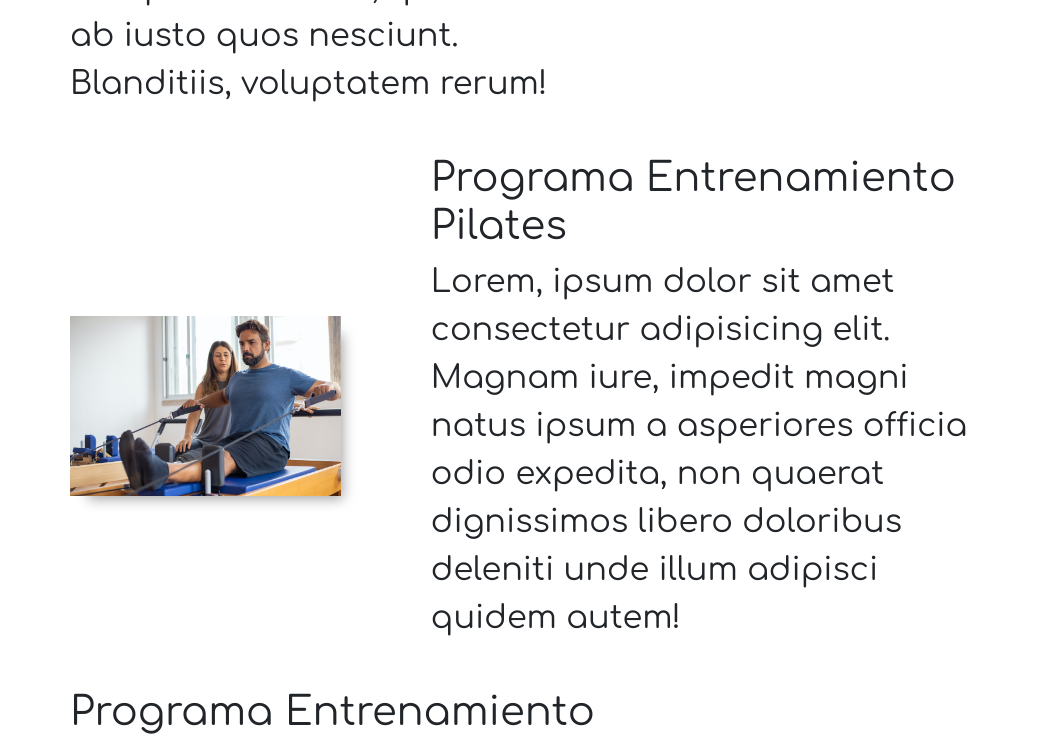
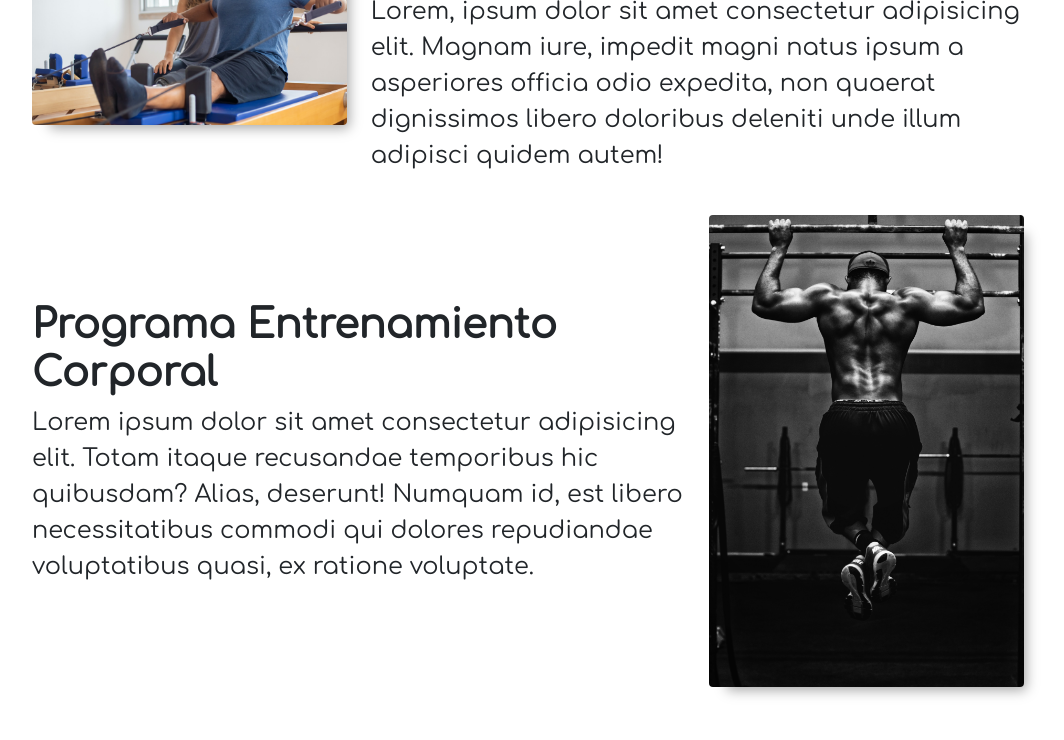
Before and after one commit to JuanBenega/Proyecto-Desarrollo-Web, a plain HTML site: page entrenamiento.html in a window 1280 px wide. Shown: the part 650-1390 px from the top of the page, without its empty margins (80-1144 px from the left). Drawn offline with nearby package versions, Linux system fonts and the light colour scheme.

Commit message:
Grid system en main bienestar y entrenamiento

```diff
--- a/entrenamiento.html
+++ b/entrenamiento.html
@@ -50,41 +50,46 @@
         <!--Main Entrenamiento-->
         <main class="main-bien-entre">
 
-            <!--sección 1-->
-            <section>
-                <article>
+            <div class="container-fluid">
+                <div class="row">
+                    <div class="col-md-8 article">
                         <h1>Programa Entrenamiento Bases</h1>
                         <p>Lorem ipsum dolor sit amet consectetur adipisicing elit. Id, dignissimos eveniet ducimus
                             temporibus
                             quisquam provident vero soluta, quia porro debitis excepturi dolorem, quibusdam ab iusto quos
                             nesciunt. Blanditiis, voluptatem rerum!</p>
-                </article>
-                <img src="imagenes/entrenamiento1.jpg" alt="Bases" width="100%">
-            </section>
-
-            <!--sección 2-->
-            <section class="entrenamiento-par">
-                <img src="imagenes/entrenamiento2.jpg" alt="Pilates" width="100%">
-                <article>
+                    </div>
+                    <div class="col-md-4">
+                        <img src="imagenes/entrenamiento1.jpg" class="rounded img-fluid" alt="Bases" width="100%">
+                    </div>
+                </div>
+                <div class="row">
+                    <div class="col-md-4">
+                        <img src="imagenes/entrenamiento2.jpg" class="rounded img-fluid" alt="Pilates" width="100%">
+                    </div>
+                    <div class="col-md-8 article">
                         <h1>Programa Entrenamiento Pilates</h1>
                         <p>Lorem, ipsum dolor sit amet consectetur adipisicing elit. Magnam iure, impedit magni natus ipsum
                             a
                             asperiores officia odio expedita, non quaerat dignissimos libero doloribus deleniti unde illum
                             adipisci quidem autem!</p>
                     </article>
-            </section>
-
-            <!--sección 3-->
-            <section>
-                <article>
+                    </div>
+                </div>
+                <div class="row">
+                    <div class="col-md-8 article">
                         <h1>Programa Entrenamiento Corporal</h1>
                         <p>Lorem ipsum dolor sit amet consectetur adipisicing elit. Totam itaque recusandae temporibus hic
                             quibusdam? Alias, deserunt! Numquam id, est libero necessitatibus commodi qui dolores
                             repudiandae
                             voluptatibus quasi, ex ratione voluptate.</p>
-                </article>
-                <img src="imagenes/entrenamiento3.jpg" alt="Corporal" width="100%">
-            </section>
+                    </div>
+                    <div class="col-md-4">
+                        <img src="imagenes/entrenamiento3.jpg" class="rounded img-fluid" alt="Corporal" width="100%">
+                    </div>
+                </div>
+            </div>
+
         </main>
         <!--Fin del main-->
 
--- a/style.css
+++ b/style.css
@@ -213,15 +213,6 @@
 }
 
 /*Estilos imágenes Main*/
-.main-images {
-    /* grid-area: imagenes; */
-    padding-right: 20px;
-    display: flex;
-    align-content: center;
-    flex-wrap: wrap;
-    justify-content: space-evenly;
-}
-
 .main-pic {
     width: 90%;
     object-fit: cover;
@@ -236,31 +227,25 @@
 
 .main-bien-entre {
     grid-area: art-bien;
-    width: 90%;
+    width: 95%;
     padding: 50px 100px;
+    font-family: "comfortaa";
+    font-size: 1.5rem;
 }
 
-.main-bien-entre section {
-    display: flex;
-    justify-content: space-between;
-    align-items: center;
-    padding-left: 50px;
-    padding-top: 30px;
-}
-
-.main-bien-entre section img {
-    width: 30%;
-    object-fit: cover;
+.main-bien-entre img {
+    margin: 25px 0px;
     -webkit-box-shadow: 10px 11px 12px -8px rgba(0, 0, 0, 0.36);
     -moz-box-shadow: 10px 11px 12px -8px rgba(0, 0, 0, 0.36);
     box-shadow: 10px 11px 12px -8px rgba(0, 0, 0, 0.36);
 }
 
+.article {
+    align-self: center;
+}
 
-.main-bien-entre section article {
-    font-family: "comfortaa";
-    font-size: 2rem;
-    width: 60%;
+.main-bien-entre h1 {
+    font-weight: bold;
 }
 
 
```
Also changed, not shown: bienestar.html (+26 -21 lines). Lines whose indentation alone changed are shown as unchanged.
